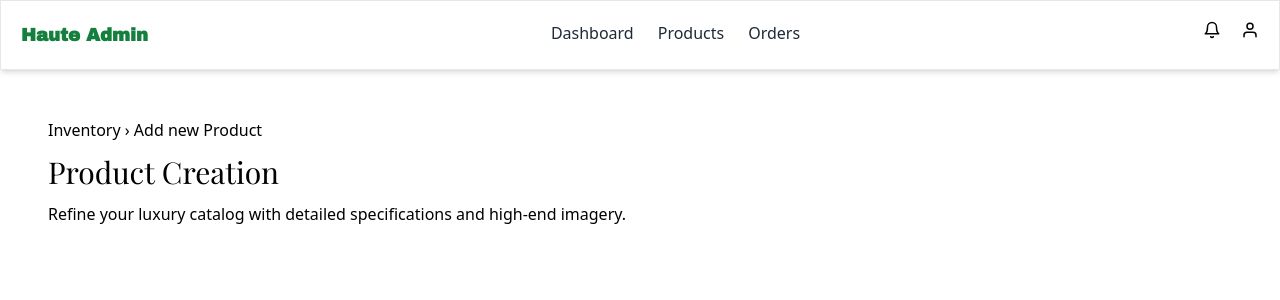
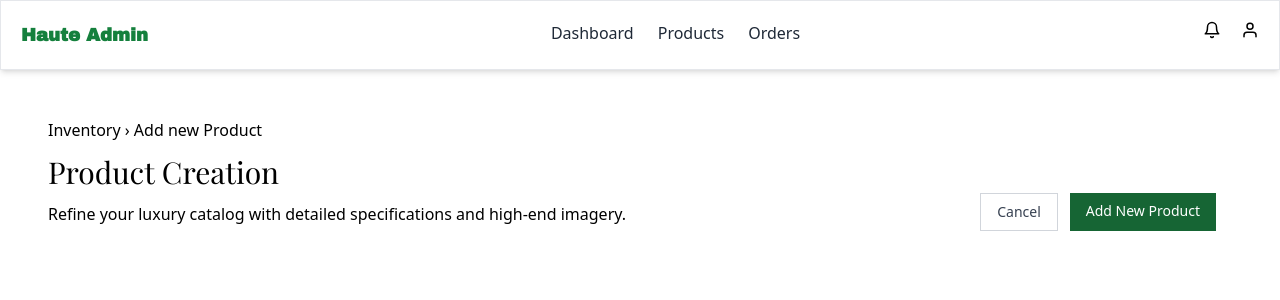
Before and after one commit to AhmedHassan-Ahmed/clothes-shop, a React (Vite) app: page /create-product in a window 1280 px wide. Shown: the top 300 px of the page. Built offline with nearby package versions, Linux system fonts and the light colour scheme; a web font is replaced by a local one.

Commit message:
Header Buttons added

```diff
--- /dev/null
+++ b/src/components/Button.jsx
@@ -0,0 +1,14 @@
+function Buttons({label, variant = "primary"}){
+     const styles = {
+        primary: "bg-green-800 text-white hover:bg-green-900",
+        outline: "border border-gray-300 text-gray-700 bg-white hover:bg-gray-100",
+    };
+
+    return(
+        <button className={`flex px-4 py-2 text-sm mt-10 ${styles[variant]}
+             transition`}>
+            {label}</button>
+    )
+}
+
+export default Buttons;
--- a/src/components/PageHeader.jsx
+++ b/src/components/PageHeader.jsx
@@ -1,6 +1,9 @@
+import Button from "../components/Button";
+
 function PageHeader({page,title,desc}){
     return(
-        <div className="m-12 font-sans text-md grid grid-col-2">
+        <div className="flex justify-between items-center ">
+            <div className="m-12 font-sans text-md">
                 <div className="">
                     <span className="">Inventory</span>
                     <span className=""> › </span>
@@ -13,6 +16,18 @@ function PageHeader({page,title,desc}){
                     {desc}
                 </div>
             </div>
+            <div className="flex gap-3 mx-16 mt-10">
+                <Button
+                    label="Cancel"
+                    variant="outline"
+                />
+
+                <Button
+                    label="Add New Product"
+                    variant="primary"
+                />
+            </div>
+        </div>
     )
 }
 
```
Lines whose indentation alone changed are shown as unchanged.
